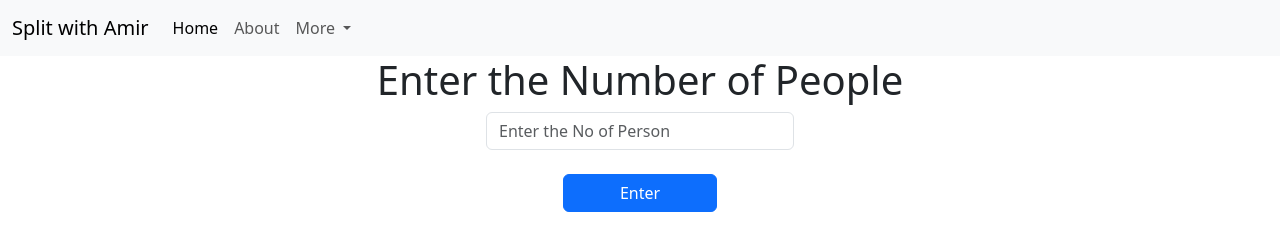
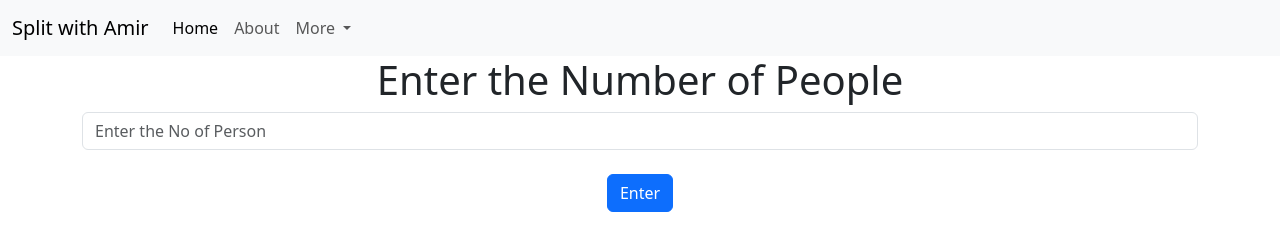
Before and after one commit to amirmalkani/splitbetaversion, a plain HTML site: page index.html in a window 1280 px wide. Drawn offline with nearby package versions, Linux system fonts and the light colour scheme.

Commit message:
Update index.html

```diff
--- a/index.html
+++ b/index.html
@@ -60,17 +60,18 @@
 
     <div class="d-flex flex-column justify-content-center m-auto h-100">
 
-        <div class="container noOfPeople w-50 flex flex-column justify-content-center align-items-center" id="noOfPeople">
+        <div class="container noOfPeople flex flex-column justify-content-center align-items-center" id="noOfPeople">
             <h1 class="">Enter the Number of People</h1>
-            <input type="number" id="valueForPeople" class="form-control w-50" placeholder="Enter the No of Person"
+            <input type="number" id="valueForPeople" class="form-control" placeholder="Enter the No of Person"
                 aria-label="Username" aria-describedby="basic-addon1" required>
             <br>
-            <Button id="btn" class="btn btn-primary w-25">Enter</Button>
+            <Button id="btn" class="btn btn-primary">Enter</Button>
         </div>
-        <div class="splitContainerMain my-3 noOfPeople flex flex-column justify-content-center "
+
+        <div class="splitContainerMain my-3 container noOfPeople flex flex-column justify-content-center align-items-center"
             id="splitContainerMain" style="display: none;">
             <h3 id="headerSplit">Please Enter the Name and Expense</h3>
-            <div class="splitContainer d-flex flex-column align-items-center  border border-primary" id="splitContainer">
+            <div class="splitContainer w-100 d-flex flex-column align-items-center" id="splitContainer">
 
             </div>
         </div>
```
